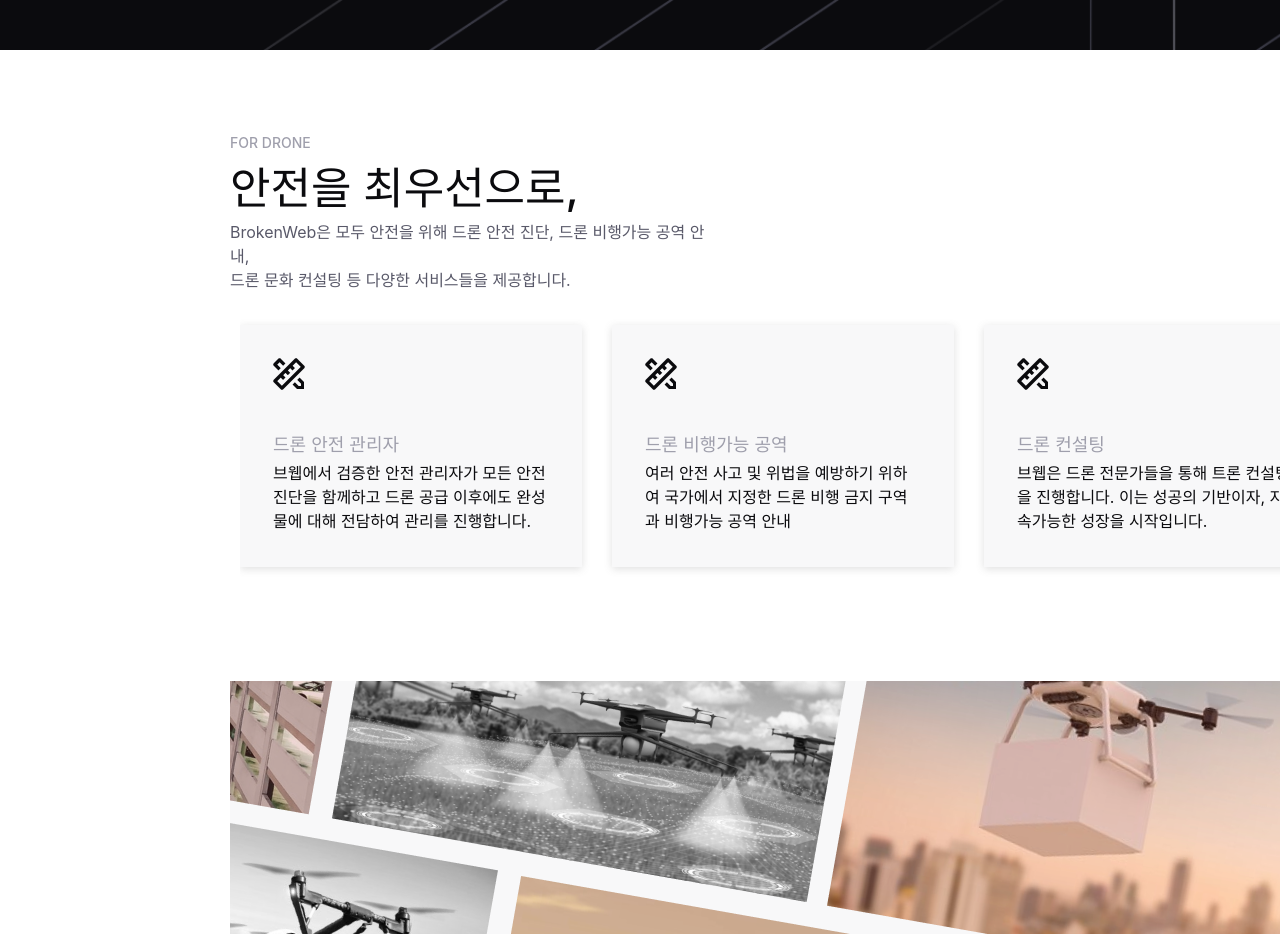
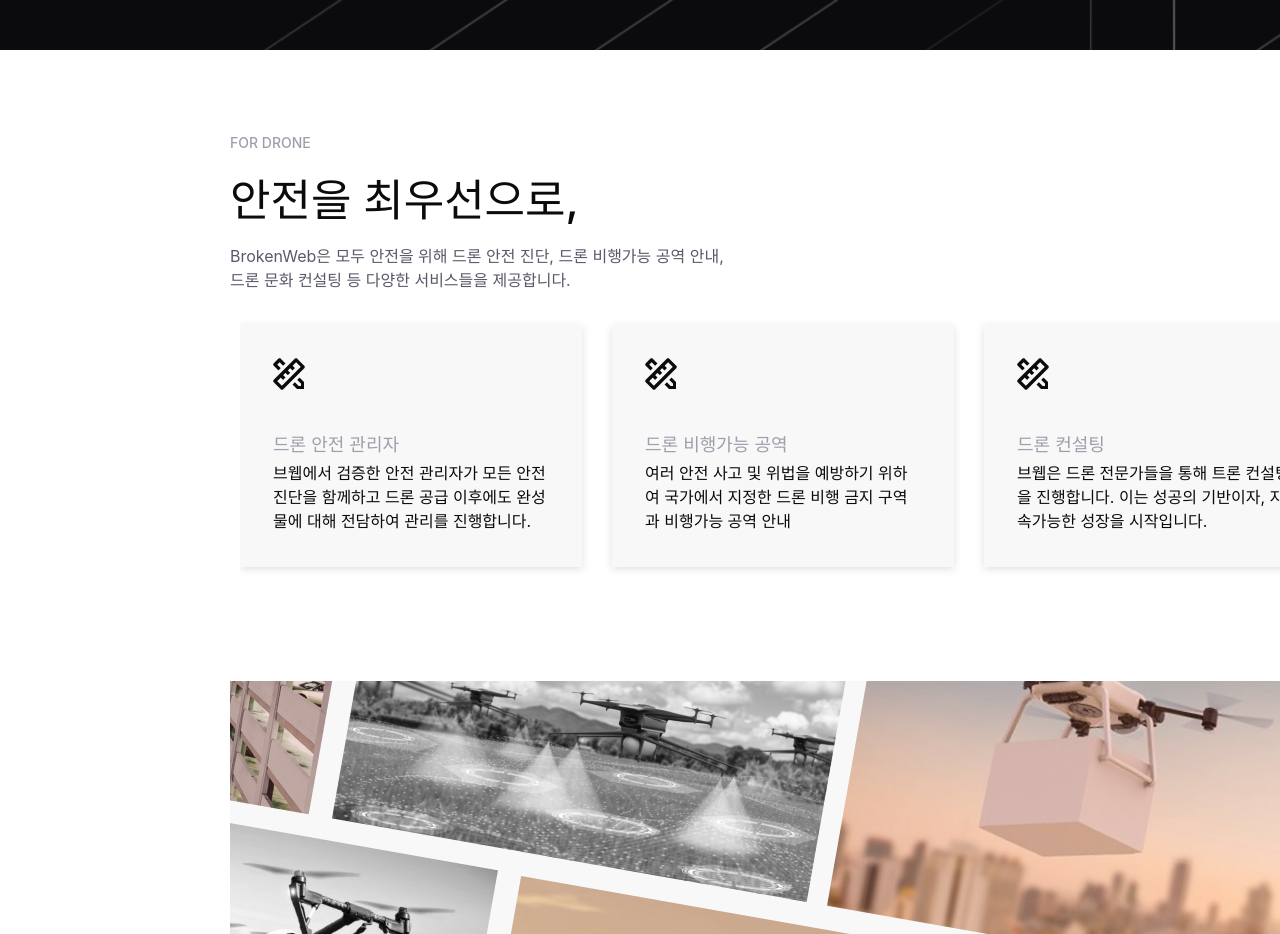
Before and after one commit to Advanced-web-programming/Front-end, a React (Create React App) app: page / in a window 1280 px wide. Shown: the part 940-1874 px from the top of the page. Built offline with nearby package versions, Linux system fonts and the light colour scheme.

Commit message:
[Modify] : InformationTemplate/InformationScroll delete scroll

```diff
--- a/src/template/information/InformationTemplate.jsx
+++ b/src/template/information/InformationTemplate.jsx
@@ -1,39 +1,41 @@
-import styled from 'styled-components';
-import InformationImg from '../../assets/InformationImg.png'
+import styled from "styled-components";
+import InformationImg from "../../assets/InformationImg.png";
 
-import { Title } from '../../modules/information/Title';
-import { Contents } from '../../modules/information/Contents';
+import { Title } from "../../modules/information/Title";
+import { Contents } from "../../modules/information/Contents";
 
 const Container = styled.div`
   width: 100vw;
-  background-color: #FFFFFF;
-`
+  background-color: #ffffff;
+`;
 const Content = styled.div`
   padding: 84px 0 64px;
   width: 1430px;
   margin: 0 auto;
-`
+`;
 
 const TitlePosition = styled.header`
-  margin: 0 723px 0 230px;
+  margin: 0 0 0 230px;
   height: 157px;
-`
+`;
 
 const InformationScroll = styled.main`
   margin: 20px 0 100px 230px;
   height: 270px;
   overflow-x: scroll;
   padding: 0 10px;
-`
+  ::-webkit-scrollbar {
+    display: none;
+  }
+`;
 const InformationImgPosition = styled.img`
   margin: 0 230px;
   height: 400px;
   width: max-content;
-`
+`;
 
 export function Information() {
-
-  return(
+  return (
     <Container>
       <Content>
         <TitlePosition>
@@ -45,5 +47,5 @@ export function Information() {
         <InformationImgPosition src={InformationImg} />
       </Content>
     </Container>
-  )
+  );
 }
```
